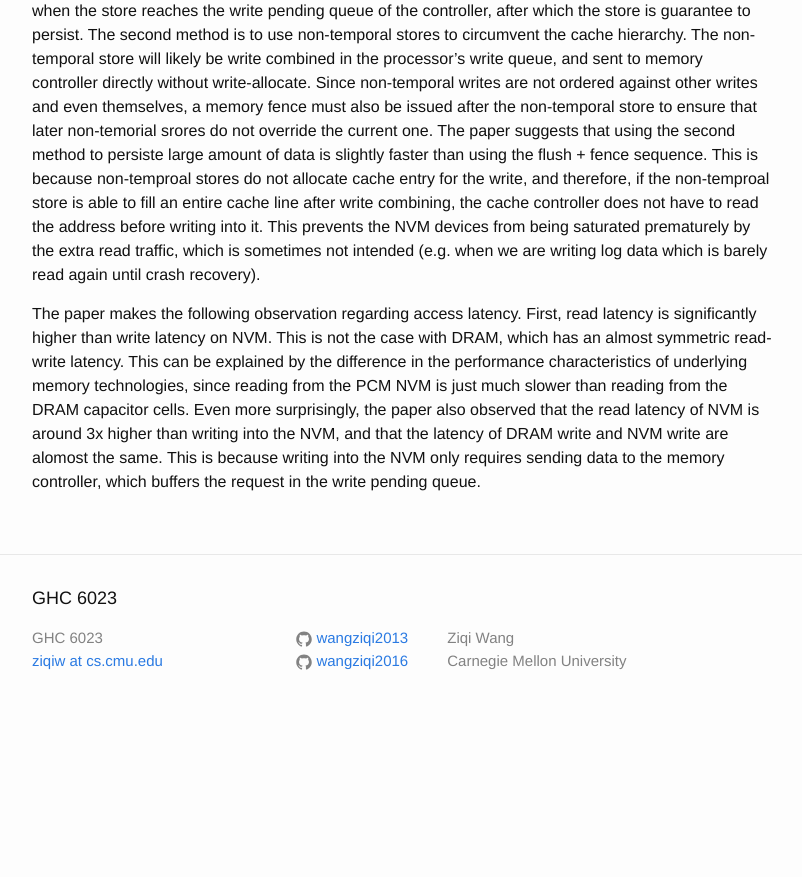
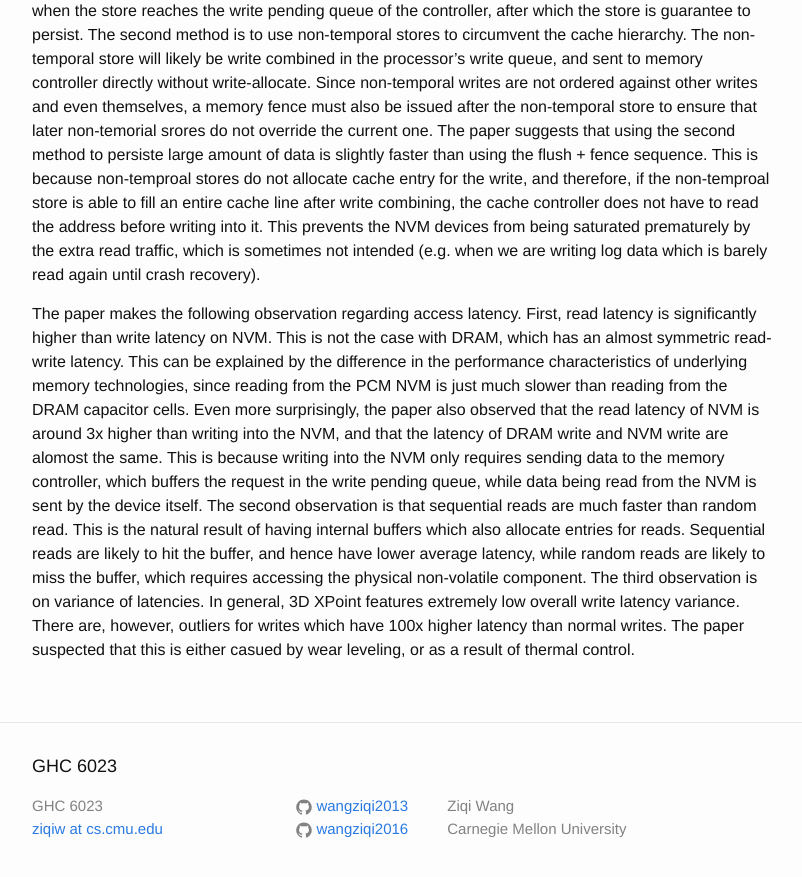
Before and after one commit to wangziqi2013/wangziqi2013.github.io, a Jekyll site: the page built from _posts/2019-11-14-lattest.markdown, in a window 1280 px wide and 900 px high, scrolled down 940 px. Shown: the top 877 px of the window, without its empty margins (238-1040 px from the left). Built offline with Jekyll 4.4.1, drawn with Linux system fonts in a browser that asks for light colours; before the commit the page ends 1672 px from its top, so only the background shows below that.

Commit message:
Adding 2 and 3 observations

```diff
--- a/_posts/2019-11-14-lattest.markdown
+++ b/_posts/2019-11-14-lattest.markdown
@@ -47,4 +47,10 @@ by the difference in the performance characteristics of underlying memory techno
 is just much slower than reading from the DRAM capacitor cells. Even more surprisingly, the paper also observed that
 the read latency of NVM is around 3x higher than writing into the NVM, and that the latency of DRAM write and NVM write
 are alomost the same. This is because writing into the NVM only requires sending data to the memory controller, which buffers
-the request in the write pending queue.
+the request in the write pending queue, while data being read from the NVM is sent by the device itself. The second observation
+is that sequential reads are much faster than random read. This is the natural result of having internal buffers which
+also allocate entries for reads. Sequential reads are likely to hit the buffer, and hence have lower average latency,
+while random reads are likely to miss the buffer, which requires accessing the physical non-volatile component. The third
+observation is on variance of latencies. In general, 3D XPoint features extremely low overall write latency variance. There
+are, however, outliers for writes which have 100x higher latency than normal writes. The paper suspected that this is either
+casued by wear leveling, or as a result of thermal control.
```
